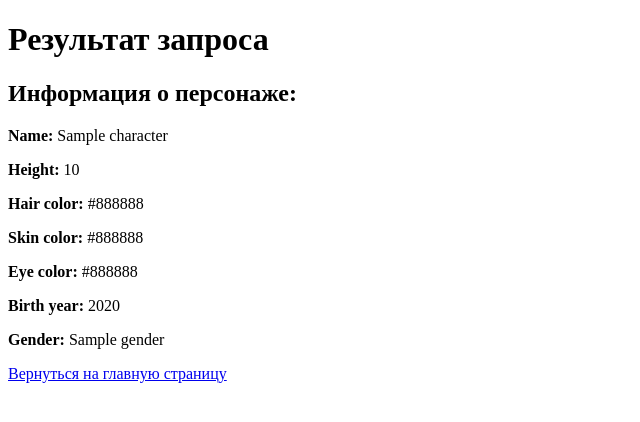
After one commit to Abeke02/swapi, a Flask app: template templates/result.html in a window 1280 px wide. The commit adds this page. Shown: the top 422 px of the page, without its empty margins (0-640 px from the left). Run offline with Flask 3, Linux system fonts and the light colour scheme; the template is opened without the code that fills it: most values are stand-ins (such as "Sample title", 1, 10 or a date in 2020).

Commit message:
show result

```diff
--- a/app.py
+++ b/app.py
@@ -1,16 +1,60 @@
-from flask import Flask, render_template
+from flask import Flask, render_template, request, redirect, url_for
 import requests
 
 app = Flask(__name__)
 
+def get_film_titles(film_urls):
+    film_titles = []
+    for film_url in film_urls:
+        response = requests.get(film_url)
+        if response.status_code == 200:
+            film_info = response.json()
+            film_titles.append(film_info['title'])
+    return film_titles
+
+def get_planet_info(planet_url):
+    response = requests.get(planet_url)
+    if response.status_code == 200:
+        planet_info = response.json()
+        return planet_info
+    return None
+
+
 @app.route('/')
 def index():
-    # Здесь вы можете взаимодействовать с SWAPI и получить нужную информацию
-    # Например, получим информацию о первых 5 персонажах
-    response = requests.get('https://swapi.dev/api/people/')
-    characters = response.json()['results'][:5]
+    return render_template('index.html')
 
-    return render_template('index.html', characters=characters)
+
+@app.route('/result_for_planet/<path:planet_url>')
+def result_for_planet(planet_url):
+    planet_info = get_planet_info(planet_url)
+
+    if planet_info:
+        return render_template('result_for_planet.html', planet_info=planet_info)
+    else:
+        return render_template('result_for_planet.html', error='Ошибка запроса')
+
+
+@app.route('/get_data', methods=['POST'])
+def get_data():
+    try:
+        x = int(request.form['x'])
+        response = requests.get(f'https://swapi.dev/api/people/{x}/')
+
+        if response.status_code == 200:
+            character = response.json()
+            planet_info = get_planet_info(character['homeworld'])
+            film_titles = get_film_titles(character['films'])
+            return render_template('result.html', character=character, planet_info=planet_info, film_titles=film_titles)
+        else:
+            return render_template('result.html', error='Ошибка запроса')
+
+    except ValueError:
+        return render_template('index.html', error='Пожалуйста, введите корректное число.')
+
+@app.route('/result')
+def result():
+    return redirect(url_for('index'))
 
 if __name__ == '__main__':
     app.run(debug=True)
--- /dev/null
+++ b/templates/result.html
@@ -0,0 +1,48 @@
+<!DOCTYPE html>
+<html lang="en">
+<head>
+    <meta charset="UTF-8">
+    <meta http-equiv="X-UA-Compatible" content="IE=edge">
+    <meta name="viewport" content="width=device-width, initial-scale=1.0">
+    <title>Result</title>
+</head>
+<body>
+    <h1>Результат запроса</h1>
+    {% if character %}
+        <h2>Информация о персонаже:</h2>
+        <p><strong>Name:</strong> {{ character.name }}</p>
+        <p><strong>Height:</strong> {{ character.height }}</p>
+        <p><strong>Hair color:</strong> {{ character.hair_color }}</p>
+        <p><strong>Skin color:</strong> {{ character.skin_color }}</p>
+        <p><strong>Eye color:</strong> {{ character.eye_color }}</p>
+        <p><strong>Birth year:</strong> {{ character.birth_year }}</p>
+        <p><strong>Gender:</strong> {{ character.gender }}</p>
+<!-- ... -->
+{% if character.homeworld %}
+    <h3>Информация о планете:</h3>
+    {% if planet_info %}
+        <p><strong>Name:</strong> <a href="{{ url_for('result_for_planet', planet_url=character.homeworld) }}">{{ planet_info.name }}</a></p>
+        <!-- Добавьте другие поля, если необходимо -->
+    {% else %}
+        <p style="color: red;">Ошибка при получении информации о планете.</p>
+    {% endif %}
+{% endif %}
+<!-- ... -->
+<!-- ... -->
+{% if character.films %}
+    <h3>Фильмы:</h3>
+    <ul>
+        {% for title in film_titles %}
+            <li>{{ title }}</li>
+        {% endfor %}
+    </ul>
+{% endif %}
+<!-- ... -->
+
+        <!-- Добавьте другие поля, если необходимо -->
+    {% elif error %}
+        <p style="color: red;">{{ error }}</p>
+    {% endif %}
+    <a href="{{ url_for('index') }}">Вернуться на главную страницу</a>
+</body>
+</html>
```
Also changed, not shown: templates/index.html (+9 -5 lines), templates/result_for_planet.html (added, +29 -0 lines).
